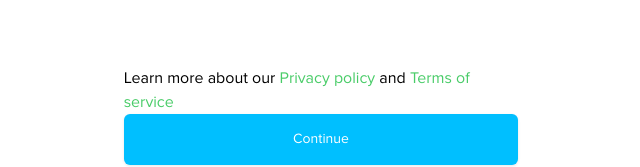
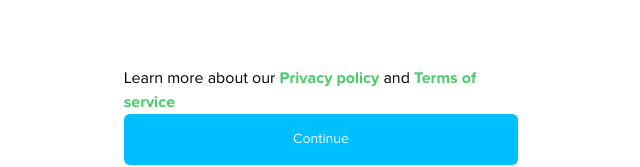
Before and after one commit to clients-projects/uphold1-front, a React (Create React App) app: page / in a window 1280 px wide. Shown: the part 619-786 px from the top of the page, without its empty margins (319-959 px from the left). Built offline with nearby package versions, Linux system fonts and the light colour scheme.

Commit message:
working on input login form

```diff
--- a/package.json
+++ b/package.json
@@ -29,7 +29,6 @@
         "tailwindcss": "npm:@tailwindcss/postcss7-compat"
     },
     "scripts": {
-        "prestart": "sed -i 's/enabled: true/enabled: false/' tailwind.config.js",
        "start": "TAILWIND_MODE=watch craco start",
         "build": "GENERATE_SOURCEMAP=false craco build"
     },
--- a/src/components/Form.jsx
+++ b/src/components/Form.jsx
@@ -110,9 +110,9 @@ const Form = (props) => {
                 <div className='grid content-end'>
                     <p>
                         Learn more about our{' '}
-                        <span className='text-[#49cc68]'>Privacy policy</span>{' '}
+                        <span className='text-[#49cc68] font-ProximaNovaBold'>Privacy policy</span>{' '}
                         and{' '}
-                        <span className='text-[#49cc68]'>Terms of service</span>
+                        <span className='text-[#49cc68] font-ProximaNovaBold'>Terms of service</span>
                     </p>
                     <button
                         className=' rounded-md outline-none  bg-[#00bfff] text-white text-sm btn'
```
